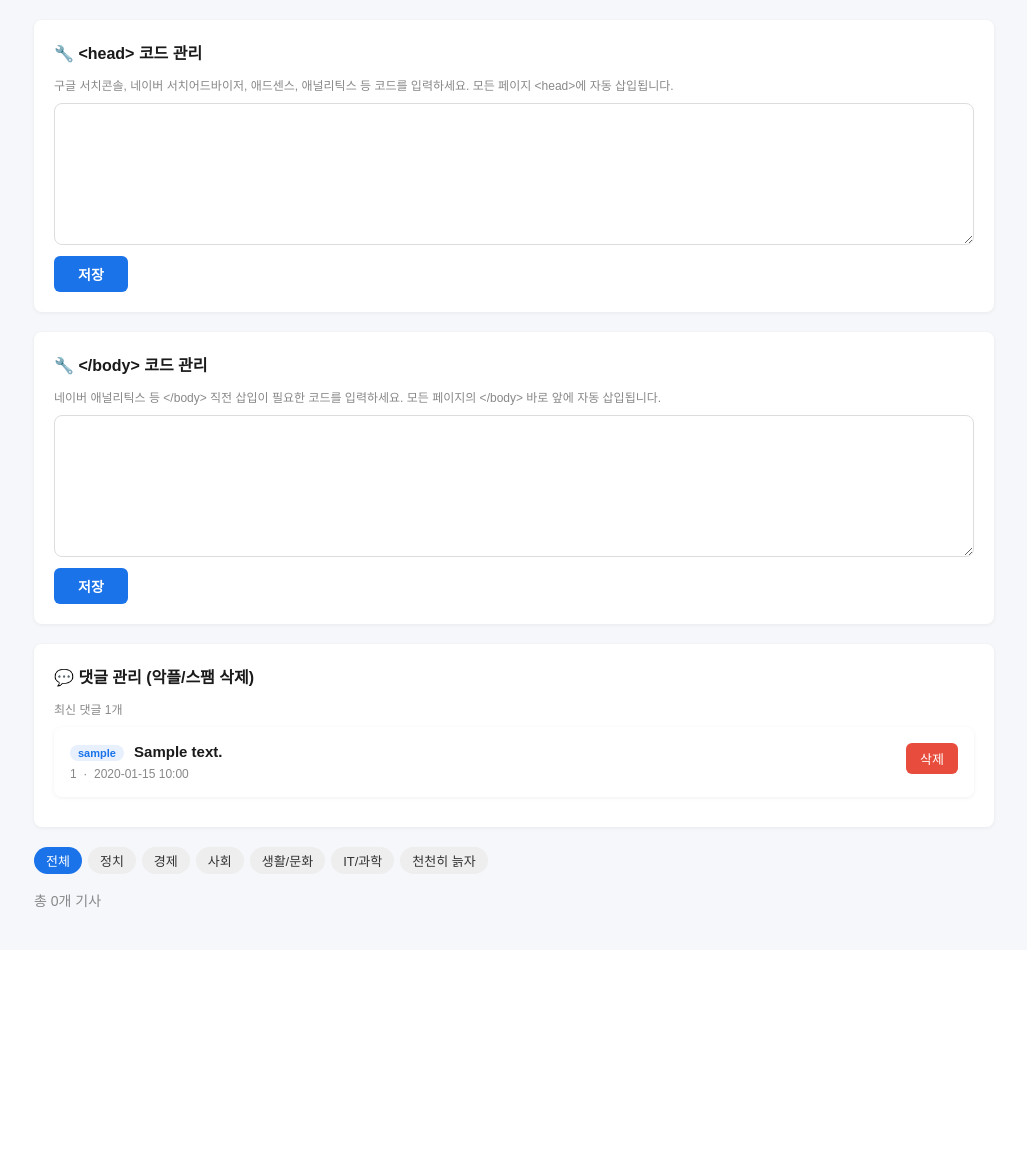
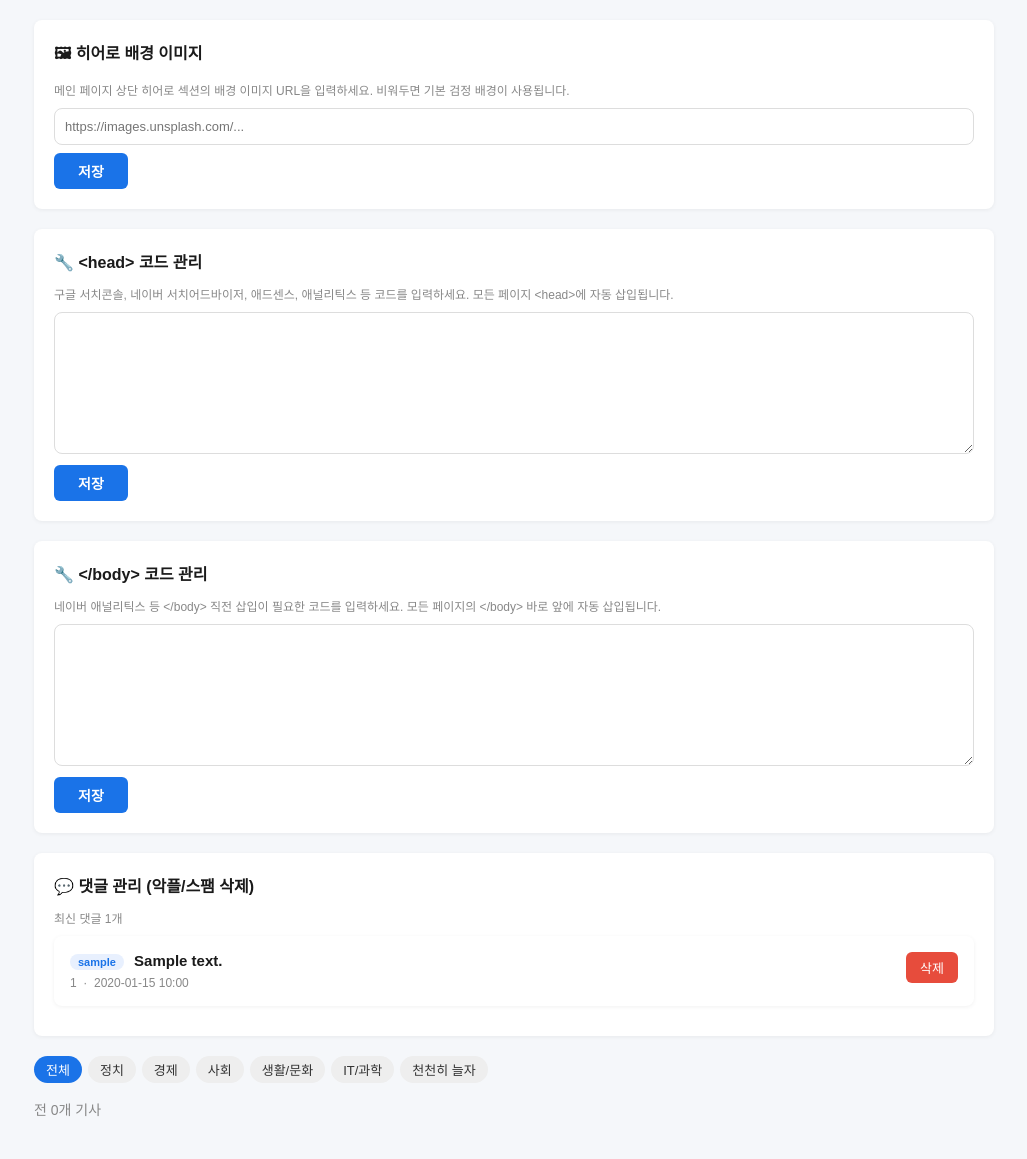
Before and after one commit to hkno3/commu, a PHP site: page /admin_rudwnQkd1/index.php in a window 1280 px wide. Shown: the part 96-1255 px from the top of the page, without its empty margins (126-1153 px from the left). Before the commit the page ends 1004 px from the top, so only its background shows below. Run offline with PHP 8.4, Linux system fonts and the light colour scheme; the visitor is signed in with stand-in values (Sample User, id 1); tables that the repository leaves empty hold one stand-in row (values such as "Sample post").

Commit message:
Add hero image setting to admin panel, load from data/hero_image.txt

```diff
--- a/admin_rudwnQkd1/index.php
+++ b/admin_rudwnQkd1/index.php
@@ -29,6 +29,14 @@ if ($_SERVER['REQUEST_METHOD'] === 'POST' && isset($_POST['head_codes']) && ($_S
     $head_saved = true;
 }
 $head_codes = file_exists($head_codes_file) ? file_get_contents($head_codes_file) : '';
+
+// ── 히어로 배경 이미지 저장 ──
+$hero_image_file = DATA_DIR . '/hero_image.txt';
+if ($_SERVER['REQUEST_METHOD'] === 'POST' && isset($_POST['hero_image_url']) && ($_SESSION['admin_auth'] ?? false)) {
+    file_put_contents($hero_image_file, trim($_POST['hero_image_url']));
+    $hero_image_saved = true;
+}
+$hero_image_url = file_exists($hero_image_file) ? trim(file_get_contents($hero_image_file)) : '';
 
 // ── BODY 코드 저장 (</body> 직전 삽입) ──
 $body_codes_file = DATA_DIR . '/body_codes.txt';
@@ -126,7 +134,7 @@ if ($_SERVER['REQUEST_METHOD'] === 'POST' && isset($_POST['edit_id']) && ($_SESS
 // ── 기사 삭제 ──
 if (isset($_GET['delete']) && ($_SESSION['admin_auth'] ?? false)) {
     $del_id  = preg_replace('/[^a-z0-9_]/i', '', $_GET['delete']);
-    $del_cat = preg_replace('/[^a-zA-Z_\/가-힣]/', '', $_GET['cat'] ?? '');
+    $del_cat = preg_replace('/[^a-zA-Z_\/가-힙]/', '', $_GET['cat'] ?? '');
     $del_error = '';
     if ($del_id && $del_cat) {
         $path = DATA_DIR . '/' . cat_to_filename($del_cat) . '.json';
@@ -168,7 +176,7 @@ if (isset($_GET['del_comment']) && ($_SESSION['admin_auth'] ?? false)) {
 
 $is_auth = $_SESSION['admin_auth'] ?? false;
 
-$all_cats = ["정치","경제","사회","생활/문화","IT/과학","천천히 늙자"];
+$all_cats = ["정치","경제","사회","생활/문화","IT/과학","천천히 늘자"];
 $cur_cat = $_GET['cat'] ?? '전체';
 $articles = [];
 if ($is_auth) {
@@ -316,6 +324,22 @@ h1 { font-size: 22px; margin-bottom: 24px; color: #1a73e8; }
     <div class="notice" style="background:#f8d7da; color:#721c24;">❌ 삭제 오류: <?= htmlspecialchars($_GET['del_error']) ?><br>DATA_DIR: <?= DATA_DIR ?></div>
   <?php endif; ?>
 
+  <!-- 히어로 배경 이미지 -->
+  <div style="background:#fff; border-radius:8px; padding:20px; margin-bottom:20px; box-shadow:0 1px 4px rgba(0,0,0,0.06);">
+    <h2 style="font-size:16px; margin-bottom:12px;">🖼 히어로 배경 이미지</h2>
+    <p style="font-size:12px; color:#888; margin-bottom:10px;">메인 페이지 상단 히어로 섹션의 배경 이미지 URL을 입력하세요. 비워두면 기본 검정 배경이 사용됩니다.</p>
+    <?php if (isset($hero_image_saved)): ?>
+      <div class="notice">✅ 저장되었습니다.</div>
+    <?php endif; ?>
+    <form method="POST">
+      <input type="text" name="hero_image_url" value="<?= htmlspecialchars($hero_image_url) ?>" placeholder="https://images.unsplash.com/..." style="width:100%; padding:10px; border:1px solid #ddd; border-radius:8px; font-size:13px; margin-bottom:8px;">
+      <?php if ($hero_image_url): ?>
+        <div style="margin-bottom:8px;"><img src="<?= htmlspecialchars($hero_image_url) ?>" style="max-width:100%; max-height:160px; border-radius:6px; object-fit:cover;" onerror="this.style.display='none'"></div>
+      <?php endif; ?>
+      <button type="submit" style="padding:8px 24px; background:#1a73e8; color:#fff; border:none; border-radius:6px; font-size:14px; font-weight:600; cursor:pointer;">저장</button>
+    </form>
+  </div>
+
   <!-- HEAD 코드 관리 -->
   <div style="background:#fff; border-radius:8px; padding:20px; margin-bottom:20px; box-shadow:0 1px 4px rgba(0,0,0,0.06);">
     <h2 style="font-size:16px; margin-bottom:12px;">🔧 &lt;head&gt; 코드 관리</h2>
@@ -384,7 +408,7 @@ h1 { font-size: 22px; margin-bottom: 24px; color: #1a73e8; }
       </a>
     <?php endforeach; ?>
   </div>
-  <p style="color:#888; margin-bottom:16px;">총 <?= count($articles) ?>개 기사</p>
+  <p style="color:#888; margin-bottom:16px;">전 <?= count($articles) ?>개 기사</p>
 
   <?php foreach ($articles as $a): ?>
     <?php
@@ -446,7 +470,7 @@ h1 { font-size: 22px; margin-bottom: 24px; color: #1a73e8; }
       <label>카테고리</label>
       <select name="new_cat" id="ef-cat">
         <?php foreach ($all_cats as $c): ?>
-          <option value="<?= htmlspecialchars(str_replace(['/','  ',' '], ['_','_','_'], $c)) ?>"><?= htmlspecialchars($c) ?></option>
+          <option value="<?= htmlspecialchars(str_replace(['/','  ',' '], ['_','_','_'], $c)) ?>"><?= htmlspecialchars($c) ?></option>
         <?php endforeach; ?>
       </select>
       <input type="hidden" name="new_cat_label" id="ef-cat-label">
@@ -460,7 +484,7 @@ h1 { font-size: 22px; margin-bottom: 24px; color: #1a73e8; }
 
 <script>
 const ALL_CATS = <?= json_encode(array_combine(
-  array_map(fn($c) => str_replace(['/','  ',' '], ['_','_','_'], $c), $all_cats),
+  array_map(fn($c) => str_replace(['/','  ',' '], ['_','_','_'], $c), $all_cats),
   $all_cats
 )) ?>;
 
--- a/assets/css/style.css
+++ b/assets/css/style.css
@@ -32,8 +32,10 @@ h1, h2, h3,
 
 /* ── Hero Section ── */
 .hero-section {
-  background: linear-gradient(rgba(20,18,16,0.78), rgba(20,18,16,0.88)),
-              url('https://images.unsplash.com/photo-1504711434969-e33886168f5c?w=1600&q=80') center/cover no-repeat;
+  background-color: #1c1b19;
+  background-size: cover;
+  background-position: center;
+  background-repeat: no-repeat;
   color: #f0ede6;
   padding: 96px 20px 104px;
   text-align: center;
```
Also changed, not shown: index.php (+7 -2 lines).
